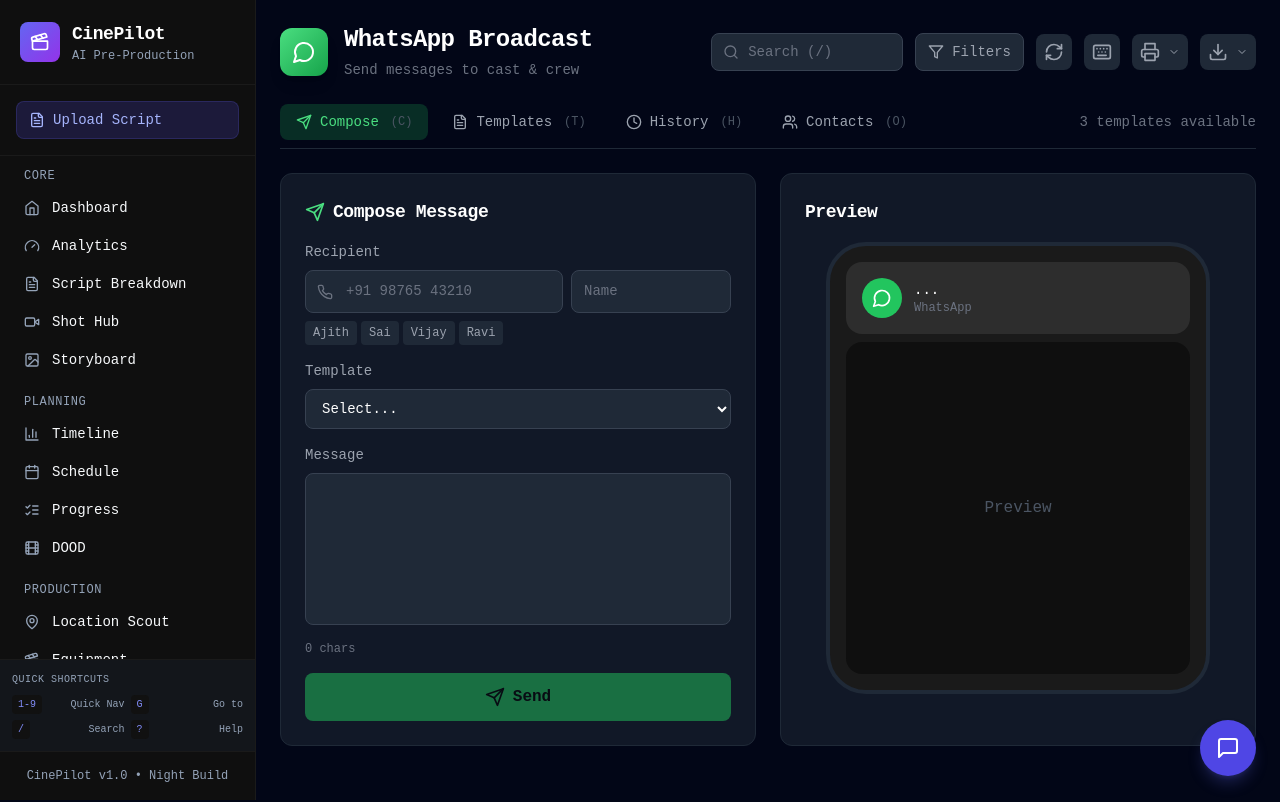
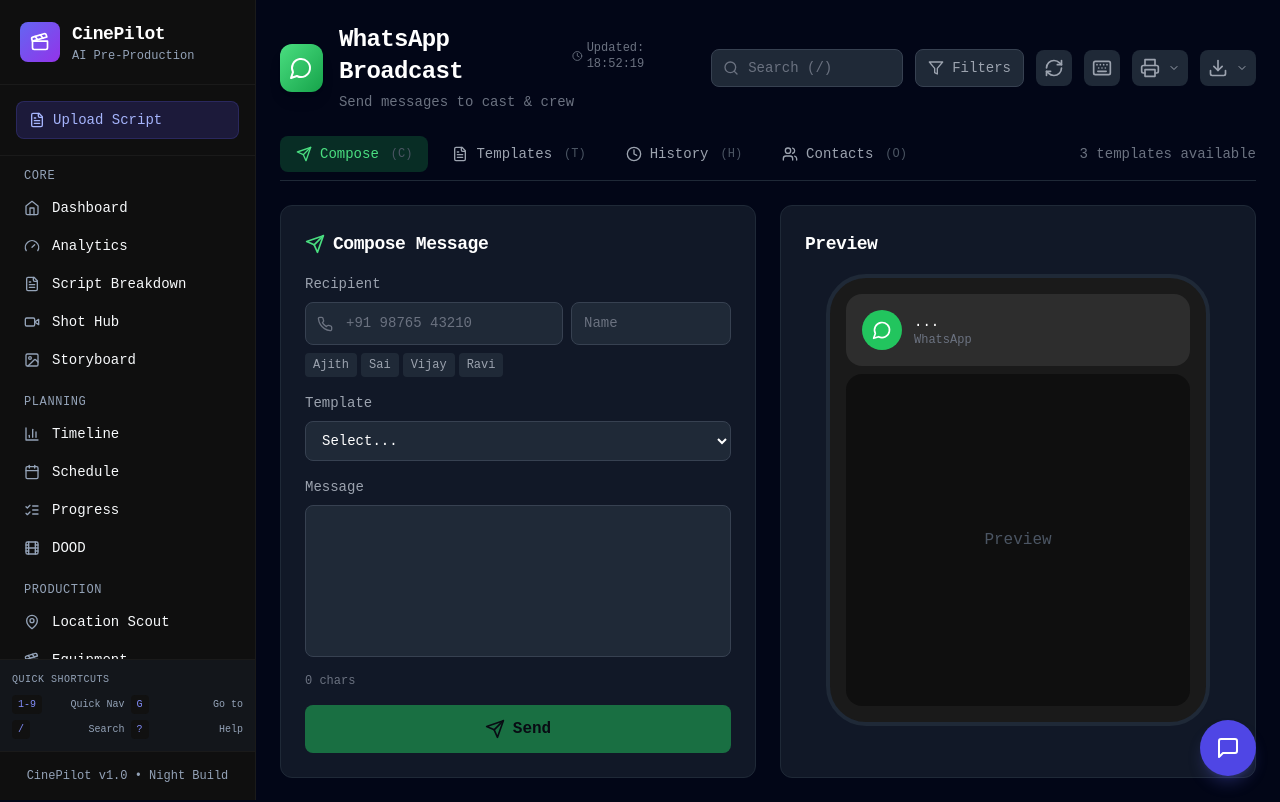
Before and after one commit to Gclaw-GMS/cinepilot, a Next.js app in the folder frontend/: page /whatsapp in a window 1280 px wide. Built offline with nearby package versions, Linux system fonts and the light colour scheme.

Commit message:
feat(whatsapp): Add Last Updated timestamp display
- Added lastUpdated state to track data freshness
- Set timestamp on initial data load and on refresh
- Display timestamp in header with Clock icon
- Shows 'Updated: HH:MM:SS' format next to Demo badge
- Consistent with other pages in the app

```diff
--- a/frontend/app/whatsapp/page.tsx
+++ b/frontend/app/whatsapp/page.tsx
@@ -48,6 +48,7 @@
   const [isRefreshing, setIsRefreshing] = useState(false)
   const [showPrintMenu, setShowPrintMenu] = useState(false)
   const [showExportDropdown, setShowExportDropdown] = useState(false)
+  const [lastUpdated, setLastUpdated] = useState<Date | null>(null)
   // Filter panel state (using showFilterPanel)
 
   // Filter panel state
@@ -158,6 +159,7 @@
       setTemplates(DEMO_TEMPLATES); setMessages(DEMO_MESSAGES); setIsDemoMode(true)
     }
     setLoading(false)
+    setLastUpdated(new Date())
   }, [])
 
   useEffect(() => { fetchData() }, [fetchData])
@@ -166,6 +168,7 @@
   const handleRefresh = useCallback(async () => {
     setIsRefreshing(true)
     await fetchData()
+    setLastUpdated(new Date())
     setTimeout(() => setIsRefreshing(false), 500)
   }, [fetchData])
 
@@ -754,7 +757,7 @@
       <div className="flex items-center justify-between gap-4">
         <div className="flex items-center gap-4">
           <div className="w-12 h-12 bg-gradient-to-br from-green-400 to-green-600 rounded-xl flex items-center justify-center shadow-lg"><MessageCircle className="w-6 h-6 text-white" /></div>
-          <div><div className="flex items-center gap-3"><h1 className="text-2xl font-bold text-white">WhatsApp Broadcast</h1>{isDemoMode && <span className="text-xs px-2 py-0.5 bg-amber-500/20 text-amber-400 rounded-full font-medium">Demo Mode</span>}</div><p className="text-gray-500 text-sm mt-1">Send messages to cast & crew</p></div>
+          <div><div className="flex items-center gap-3"><h1 className="text-2xl font-bold text-white">WhatsApp Broadcast</h1>{isDemoMode && <span className="text-xs px-2 py-0.5 bg-amber-500/20 text-amber-400 rounded-full font-medium">Demo Mode</span>}{lastUpdated && <span className="flex items-center gap-1 text-xs text-gray-500"><Clock className="w-3 h-3" />Updated: {lastUpdated.toLocaleTimeString('en-GB', { hour: '2-digit', minute: '2-digit', second: '2-digit' })}</span>}</div><p className="text-gray-500 text-sm mt-1">Send messages to cast & crew</p></div>
         </div>
 
         <div className="flex items-center gap-3 relative">
```
